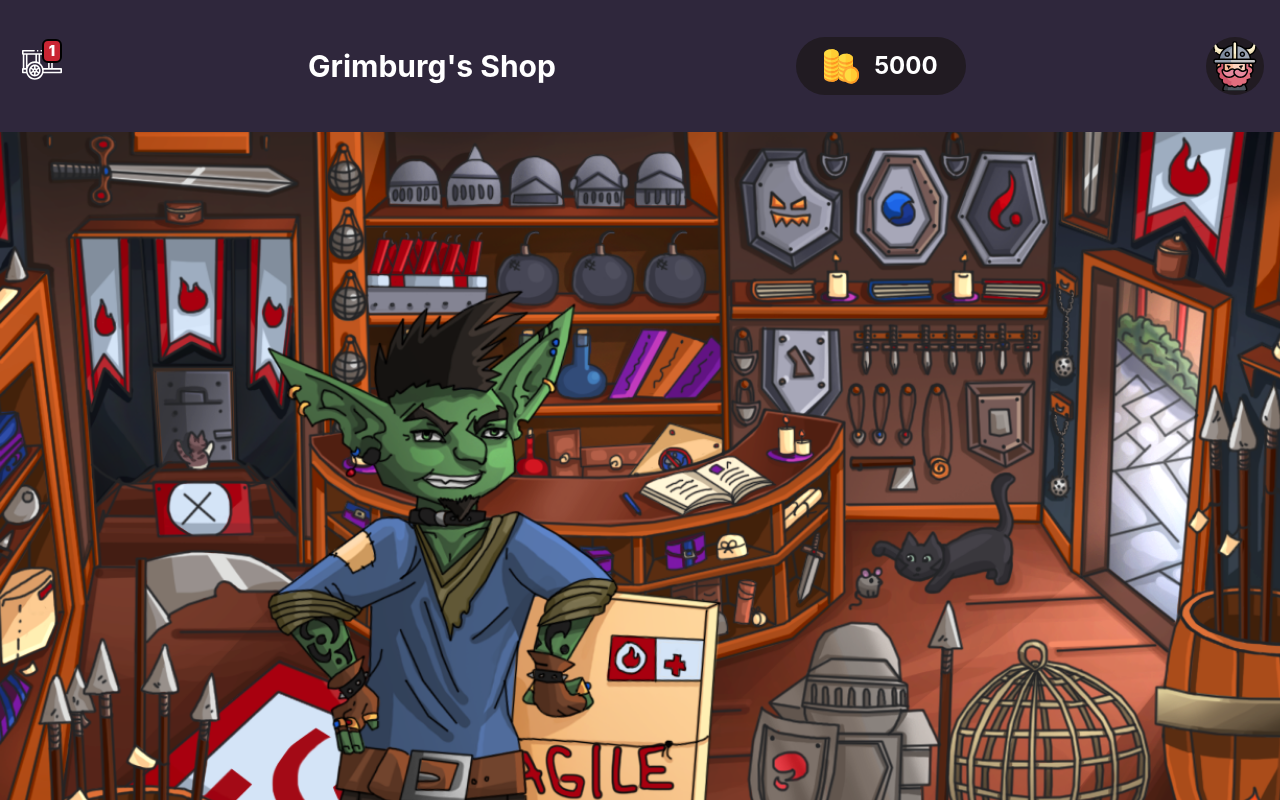
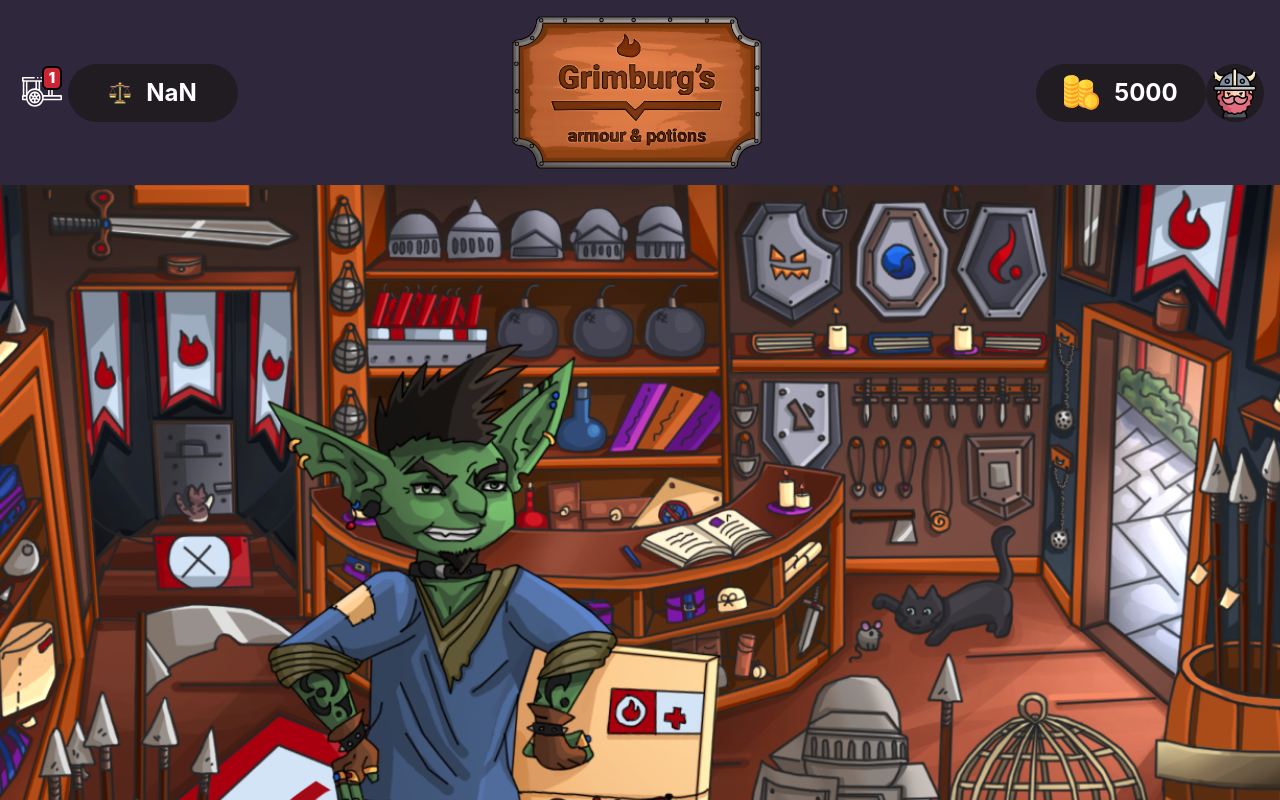
Before and after one commit to FahadHameed89/React-Redux-Router---RPG-Shop-Team-Project, a React (Create React App) app: page /products in a window 1280 px wide. Shown: the top 800 px of the page. Built offline with nearby package versions, Linux system fonts and the light colour scheme.

Commit message:
Add CartIcon to products page and Balance icon

```diff
--- a/src/app/Header.jsx
+++ b/src/app/Header.jsx
@@ -1,24 +1,42 @@
 import React from 'react';
 import { useSelector } from 'react-redux';
+import { Link } from 'react-router-dom';
 import UserProfile from './UserProfile'
 import ShoppingCartIcon from '../shoppingCart/ShoppingCartIcon'
 
 import './css/header.css';
 
 export default () => {
-  const credit = useSelector (state => state.member.funds)
+  const credit = useSelector(state => state.member.funds)
+  const balance = useSelector(state => state.cart.reduce((acc, x)=> acc + (x.price * x.quanity), 0))
 
   return (
     <header className="main-header container">
-      <ShoppingCartIcon />
+      <div className="header-group">
+        <ShoppingCartIcon />
+        <div className="total-credit">
+          <img src='/imgs/balance-icon.svg' alt="Balance Icon" />
+          <p>{balance}</p>
+        </div>
+      </div>
 
-      <h1>Grimburg's Shop</h1>
+      {/**
+        * Accessibility Citation
+        * https://stackoverflow.com/questions/665037/replacing-h1-text-with-a-logo-image-best-method-for-seo-and-accessibility
+        */}
+      <h1 className="shop-sign">
+        <Link to="/products">
+          <img src="/imgs/shop-logo.png" alt="Grimburg's Shop of Armour :amp; Potions"/>
+        </Link>
+      </h1>
 
-      <div className="total-credit">
+      <div className="header-group">
+        <div className="total-credit">
           <img src='/imgs/gold.svg' />
           <p>{credit}</p>
         </div>
-      <UserProfile />
+        <UserProfile />
+      </div>
     </header>
   );
 }
--- a/src/app/css/header.css
+++ b/src/app/css/header.css
@@ -5,12 +5,22 @@
   justify-content: space-between;
 }
 
-.main-header h1 {
-  text-align: center;
-  font-size: var(--text-3xl);
-  font-weight: var(--font-bold);
+
+.shop-sign {
+  position: relative;
+  max-width: 250px;
 }
 
+.shop-sign img {
+  display: block;
+  width: 100%;
+}
+
+.header-group {
+  display: flex;
+  flex-flow: row;
+  align-items: center;
+}
 
 .user-account {
   width: 58px;
--- a/src/shoppingCart/css/cart-icon.css
+++ b/src/shoppingCart/css/cart-icon.css
@@ -1,4 +1,5 @@
 .cart-icon__container {
+  width: min-content;
   position: relative;
   padding: 6px;
 }
```
Also changed, not shown: public/imgs/balance-icon.svg (added).
